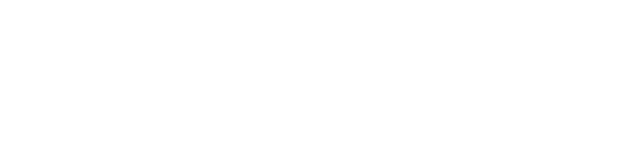
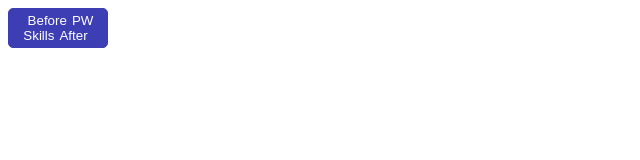
Before and after one commit to Siddhant-Kumar-04/FullStack-Web-Developement, a plain HTML site: page Module 11/CSS Practical/Question4.html in a window 1280 px wide. Shown: the whole page, without its empty margins (0-640 px from the left). Drawn offline with Linux system fonts and the light colour scheme.

Commit message:
Module 11 Assignment Completed

```diff
--- a/Module 11/CSS Practical/Question4.html
+++ b/Module 11/CSS Practical/Question4.html
@@ -1,11 +1,44 @@
 <!DOCTYPE html>
 <html lang="en">
+
 <head>
     <meta charset="UTF-8">
     <meta name="viewport" content="width=device-width, initial-scale=1.0">
     <title>Document</title>
+    <style>
+        button {
+            background-color: rgb(62, 62, 180);
+            color: white;
+            border: 1px solid rgb(62, 62, 180);
+            border-radius: 5px;
+            height: 40px;
+            width: 100px;
+            cursor: pointer;
+        }
+
+        button:hover {
+            background-color: green;
+            content: "Click Me";
+            box-shadow: 2px 2px 5px rgb(0, 0, 0);
+        }
+
+        button:before {
+            content: "Before";
+            margin: 5px
+        }
+
+        button:after {
+            content: "After";
+            margin: 5px;
+        }
+    </style>
+
 </head>
+
 <body>
+    <div>
+        <button>PW Skills</button>
+    </div>
+</body>
 
-</body>
 </html>
```
Also changed, not shown: 1 other file.
